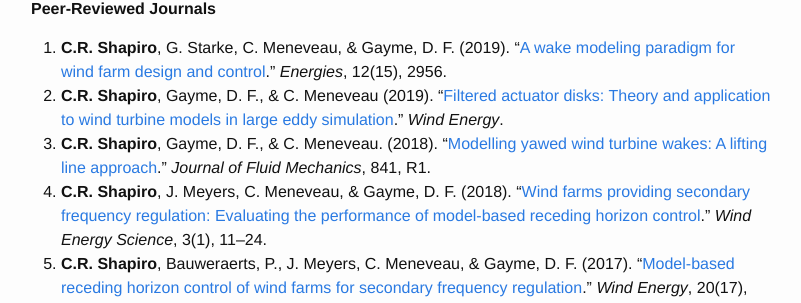
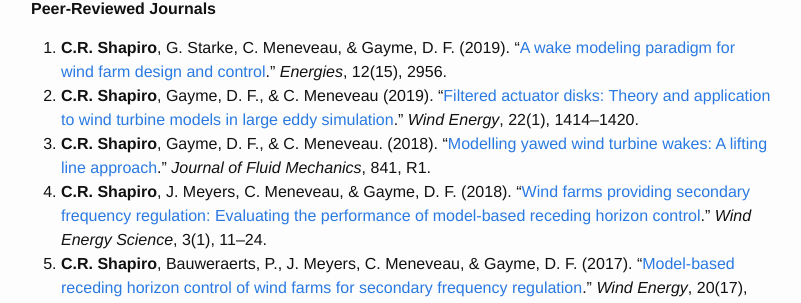
Before and after one commit to crshapiro/crshapiro.github.io, a Jekyll site: the page built from cv.md, in a window 1280 px wide and 900 px high, scrolled down 1230 px. Shown: the part 149-452 px from the top of the window, without its empty margins (239-1040 px from the left). Built offline with Jekyll 4.4.1, drawn with Linux system fonts in a browser that asks for light colours.

Commit message:
Update cv.md

```diff
--- a/cv.md
+++ b/cv.md
@@ -48,7 +48,7 @@
 
 **Peer-Reviewed Journals**
 1. **C.R. Shapiro**, G. Starke, C. Meneveau, & Gayme, D. F. (2019). "[A wake modeling paradigm for wind farm design and control](https://doi.org/10.3390/en12152956)." *Energies*, 12(15), 2956.
-1. **C.R. Shapiro**, Gayme, D. F., & C. Meneveau (2019). "[Filtered actuator disks: Theory and application to wind turbine models in large eddy simulation](https://doi.org/10.1002/we.2376)." *Wind Energy*.
+1. **C.R. Shapiro**, Gayme, D. F., & C. Meneveau (2019). "[Filtered actuator disks: Theory and application to wind turbine models in large eddy simulation](https://doi.org/10.1002/we.2376)." *Wind Energy*, 22(1), 1414--1420.
 1. **C.R. Shapiro**, Gayme, D. F., & C. Meneveau. (2018). "[Modelling yawed wind turbine wakes: A lifting line approach](https://doi.org/10.1017/jfm.2018.75)." *Journal of Fluid Mechanics*, 841, R1.
 1. **C.R. Shapiro**, J. Meyers, C. Meneveau, & Gayme, D. F. (2018). "[Wind farms providing secondary frequency regulation: Evaluating the performance of model-based receding horizon control](https://doi.org/10.5194/wes-3-11-2018)." *Wind Energy Science*, 3(1), 11--24.
 1. **C.R. Shapiro**, Bauweraerts, P., J. Meyers, C. Meneveau, & Gayme, D. F. (2017). "[Model-based receding horizon control of wind farms for secondary frequency regulation](https://doi.org/10.1002/we.2093)." *Wind Energy*, 20(17), 1261--1275.
```
